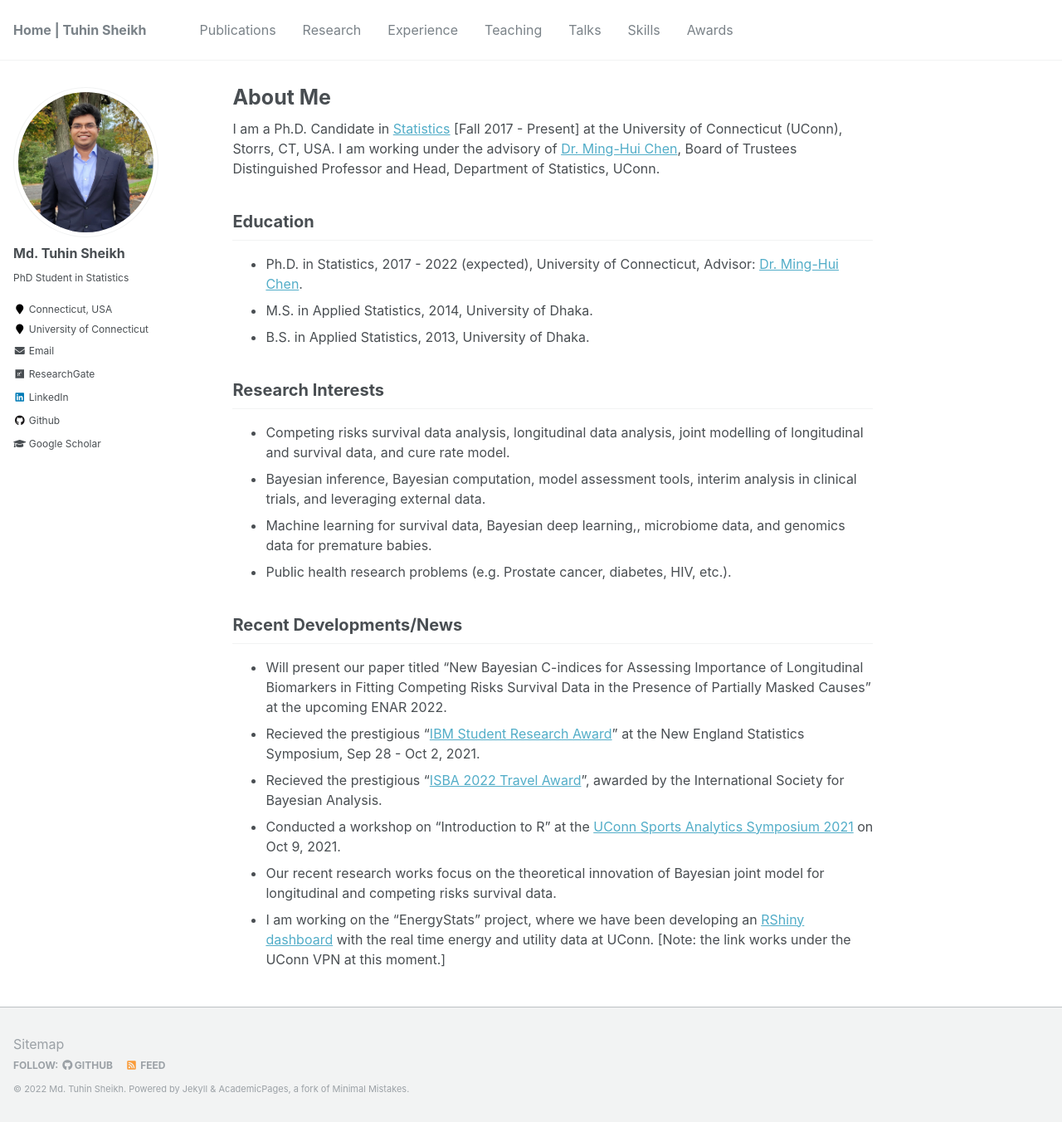
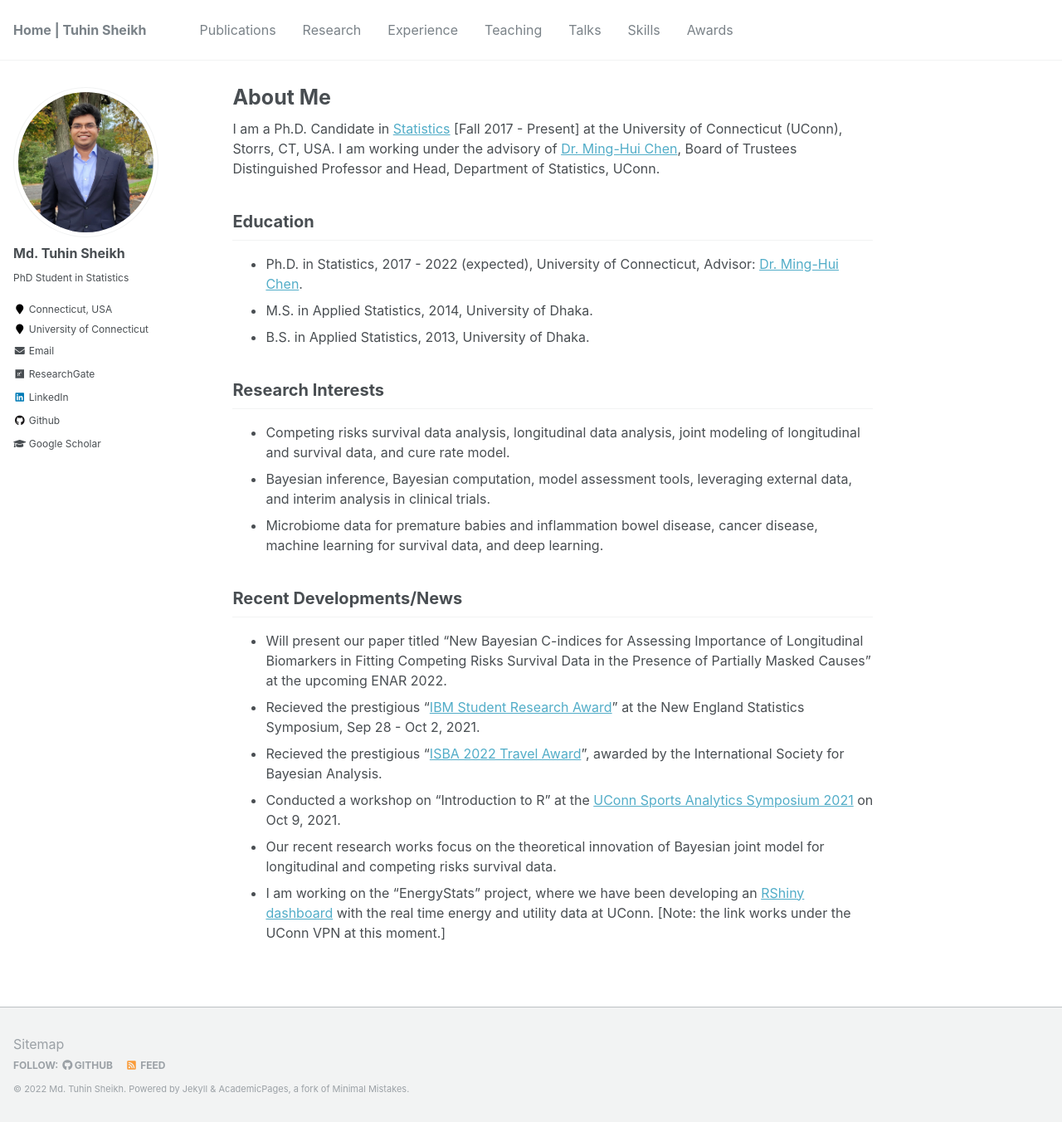
Before and after one commit to mdtuhinsheikh/mdtuhinsheikh.github.io, a Jekyll site: the page built from _pages/about.md, in a window 1280 px wide and 1352 px high. Shown: the whole window at 83% size. Built offline with Jekyll 4.4.1, drawn with Linux system fonts in a browser that asks for light colours.

Commit message:
Update about.md

```diff
--- a/_pages/about.md
+++ b/_pages/about.md
@@ -17,10 +17,9 @@ My research works broadly focus on competing risks survival data analysis, longi
 - B.S. in Applied Statistics, 2013, University of Dhaka.
 
 ## Research Interests
-- Competing risks survival data analysis, longitudinal data analysis, joint modelling of longitudinal and survival data, and cure rate model.
-- Bayesian inference, Bayesian computation, model assessment tools, interim analysis in clinical trials, and leveraging external data.
-- Machine learning for survival data, Bayesian deep learning,, microbiome data, and genomics data for premature babies.
-- Public health research problems (e.g. Prostate cancer, diabetes, HIV, etc.).
+- Competing risks survival data analysis, longitudinal data analysis, joint modeling of longitudinal and survival data, and cure rate model.
+- Bayesian inference, Bayesian computation, model assessment tools, leveraging external data, and interim analysis in clinical trials.
+- Microbiome data for premature babies and inflammation bowel disease, cancer disease, machine learning for survival data, and deep learning.
 
 ## Recent Developments/News
 * Will present our paper titled "New Bayesian C-indices for Assessing Importance of Longitudinal Biomarkers in Fitting Competing Risks Survival Data in the Presence of Partially Masked Causes" at the upcoming ENAR 2022.
```
